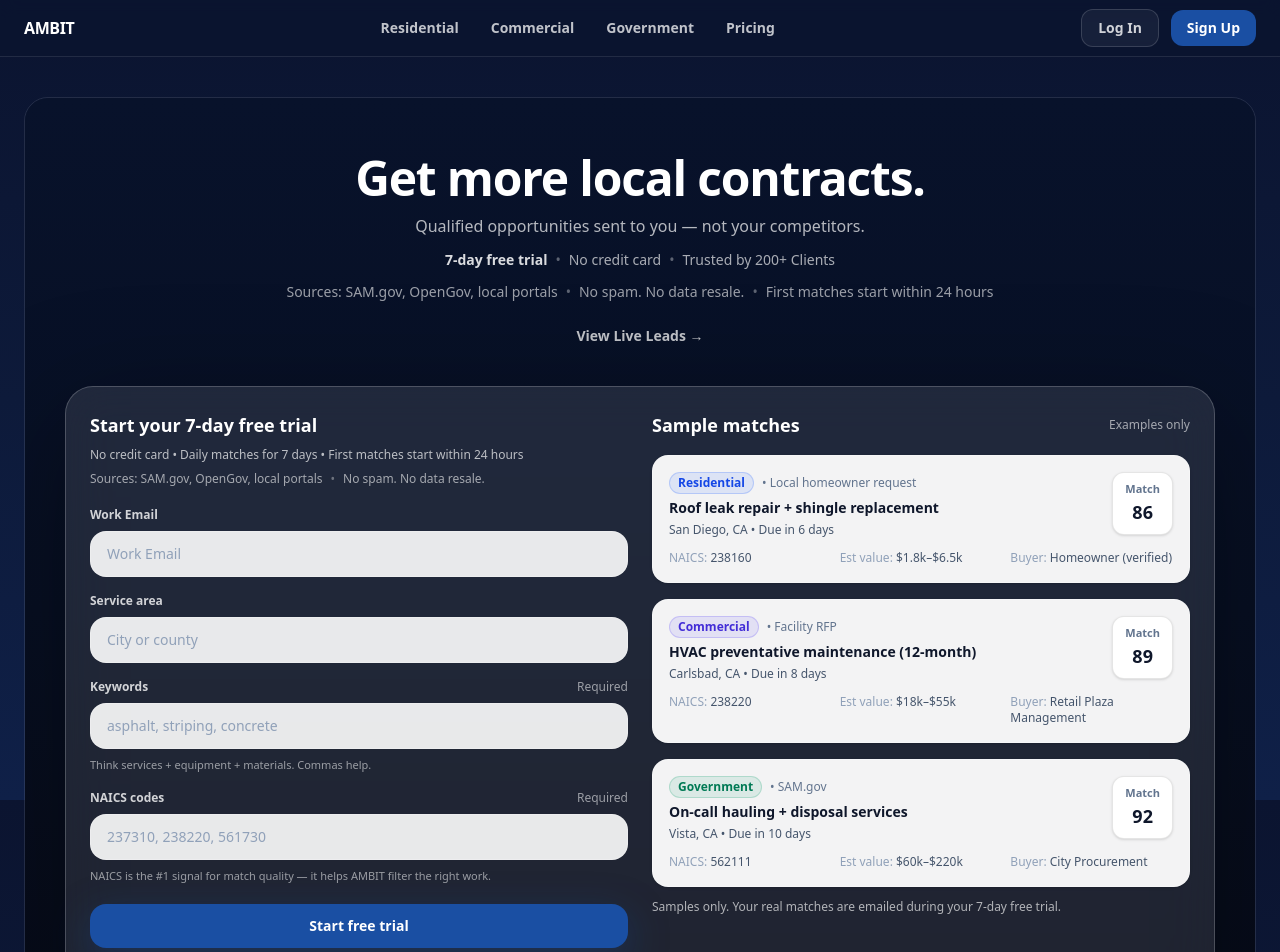
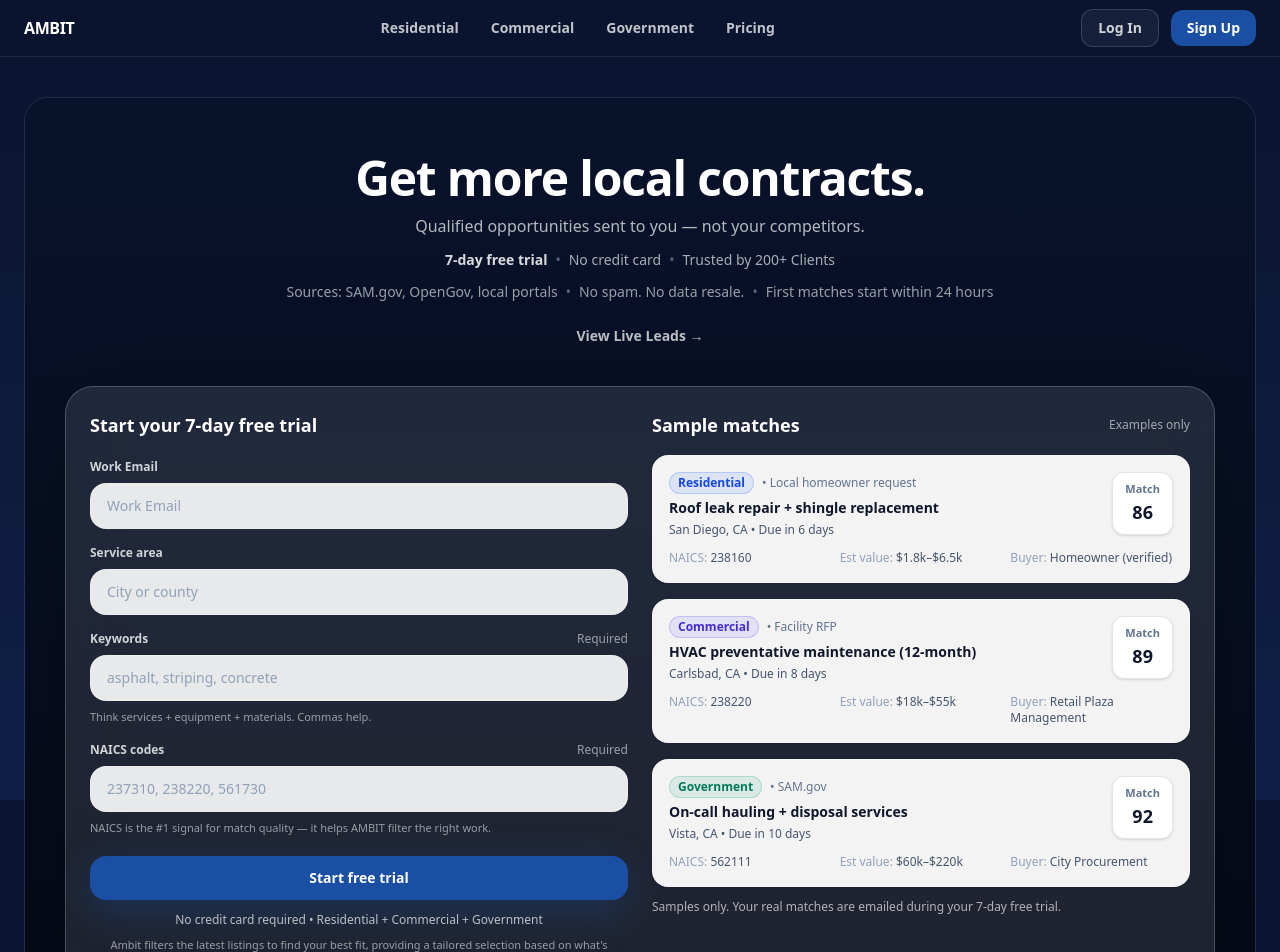
Before and after one commit to seansevrix/ambit, a Next.js app: page / in a window 1280 px wide. Shown: the top 952 px of the page. Built offline with nearby package versions, Linux system fonts and the light colour scheme; no server answers.

Commit message:
Remove top trust lines; center bottom copy under CTA

```diff
--- a/app/components/ConciergeLeadCapture.tsx
+++ b/app/components/ConciergeLeadCapture.tsx
@@ -244,17 +244,6 @@ export default function ConciergeLeadCapture() {
             Start your 7-day free trial
           </div>
 
-          <div className="mt-2 text-xs text-white/70">
-            No credit card • Daily matches for 7 days • First matches start within 24 hours
-          </div>
-
-          {/* transparency + safety */}
-          <div className="mt-2 text-xs text-white/60">
-            Sources: SAM.gov, OpenGov, local portals
-            <span className="mx-2 text-white/35">•</span>
-            No spam. No data resale.
-          </div>
-
           <form onSubmit={onSubmit} className="mt-4 space-y-4 sm:mt-5">
             {/* Email */}
             <div className="min-w-0">
@@ -327,7 +316,7 @@ export default function ConciergeLeadCapture() {
                 {submitting ? "Starting…" : "Start free trial"}
               </button>
 
-              <div className="mt-2 text-center text-xs text-white/70">
+              <div className="mt-3 text-center text-xs text-white/70">
                 No credit card required • Residential + Commercial + Government
               </div>
 
```
